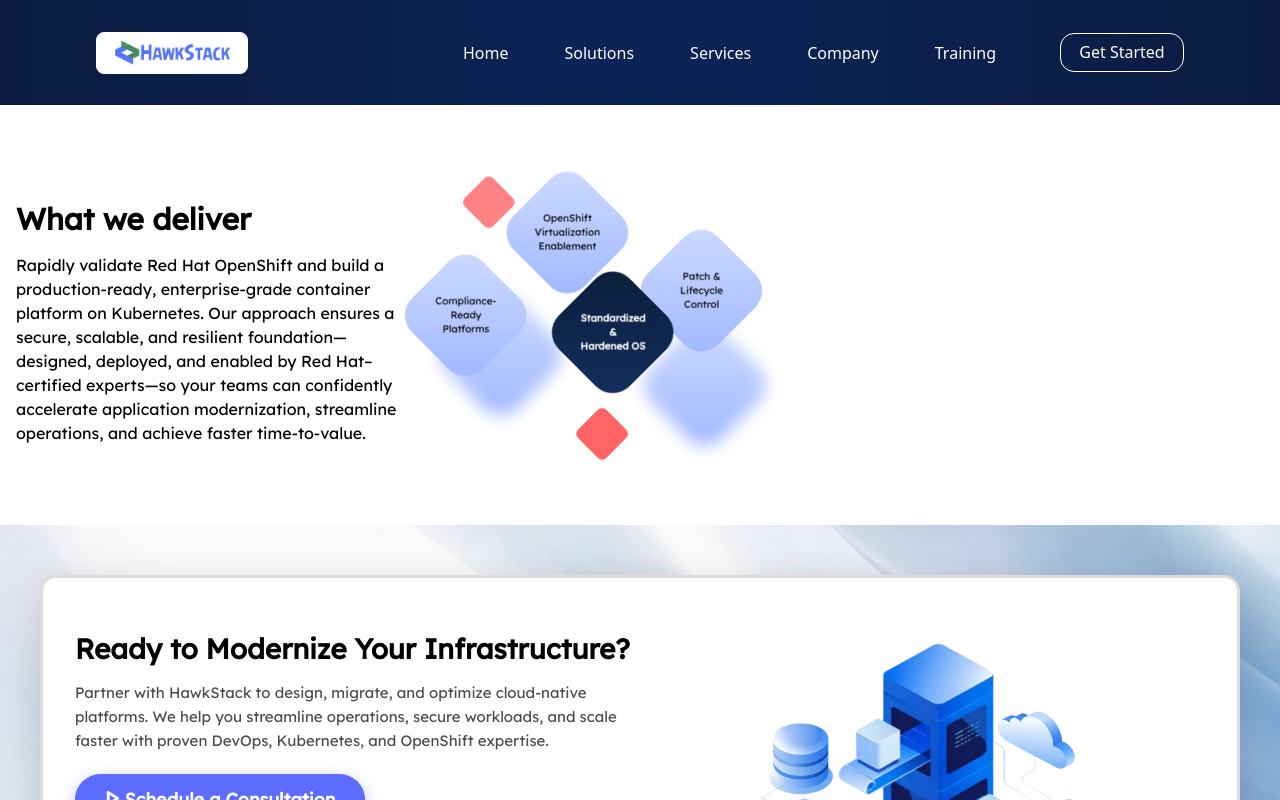
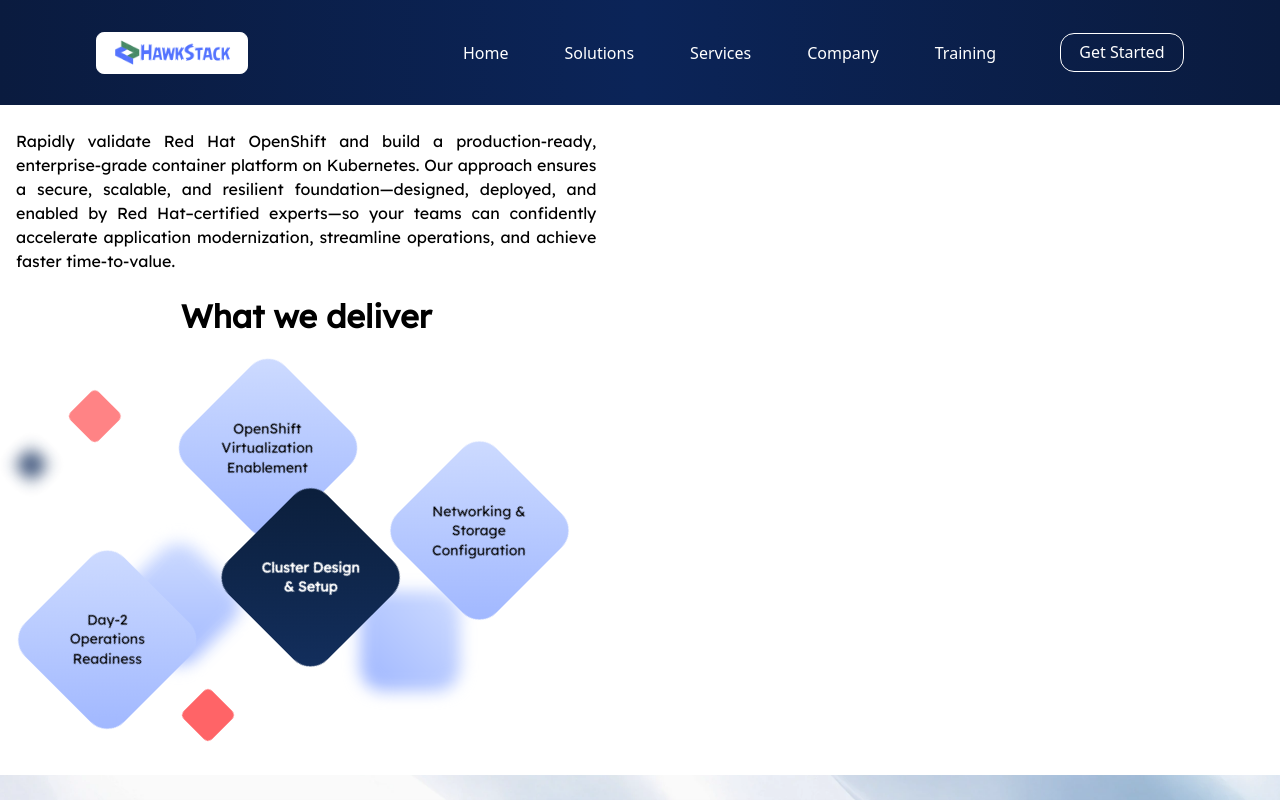
Before and after one commit to hawkstack/consulting-web, a Next.js app: page /openshift in a window 1280 px wide. Shown: the top 800 px of the page. Built offline with nearby package versions, Linux system fonts and the light colour scheme.

Commit message:
feat: added the aniamtion in globale css file and the changes in UI

```diff
--- a/app/globals.css
+++ b/app/globals.css
@@ -208,3 +208,15 @@
     transform: translateY(0);
   }
 }
+
+@keyframes floatDiagonal {
+  0% {
+    transform: translate(0, 0) rotate(45deg);
+  }
+  50% {
+    transform: translate(14px, 14px) rotate(45deg);
+  }
+  100% {
+    transform: translate(0, 0) rotate(45deg);
+  }
+}
--- a/components/openshift/WhatWeDeliver.tsx
+++ b/components/openshift/WhatWeDeliver.tsx
@@ -2,58 +2,66 @@
 
 export default function WhatWeDeliver() {
   return (
-    <section className="bg-white px-4 pt-10 font-lexend overflow-hidden">
-      {/* 🔥 NEW layout wrapper — activates ONLY at md */}
-      <div className="mx-auto max-w-7xl md:flex md:items-center md:justify-between">
-        {/* LEFT SIDE — diamonds (mobile unchanged) */}
-        <div className="mb-10 md:mb-6 ">
-          <h2 className="text-3xl font-bold text-black text-center md:text-left animate-[fadeUp_0.8s_ease-out_forwards]">
+    <section className="bg-white px-4 pt-6 md:pt-6 font-lexend overflow-hidden">
+      <div className="mx-auto max-w-7xl md:flex md:items-start md:gap-16">
+
+        {/* LEFT COLUMN */}
+        <div className="md:w-[480px] lg:w-[600px]">
+
+          {/* Title + Description */}
+          <div className="mb-8 lg:mb-15">
+                {/* Description hidden on mobile */}
+            <p className="hidden md:block  mb-1max-w-xl text-[12px] text-black text-justify lg:text-[16px]">
+              Rapidly validate Red Hat OpenShift and build a production-ready,
+              enterprise-grade container platform on Kubernetes. Our approach
+              ensures a secure, scalable, and resilient foundation—designed,
+              deployed, and enabled by Red Hat–certified experts—so your teams
+              can confidently accelerate application modernization, streamline
+              operations, and achieve faster time-to-value.
+            </p>
+            <h2 className="text-3xl mt-2 lg:mt-6 font-bold text-black text-center  animate-[fadeUp_0.8s_ease-out_forwards] lg:text-[32px]">
               What we deliver
             </h2>
 
-          <p className="hidden md:block mt-4 max-w-xl text-black">
-            Rapidly validate Red Hat OpenShift and build a production-ready,
-            enterprise-grade container platform on Kubernetes. Our approach
-            ensures a secure, scalable, and resilient foundation—designed,
-            deployed, and enabled by Red Hat–certified experts—so your teams can
-            confidently accelerate application modernization, streamline
-            operations, and achieve faster time-to-value.
-          </p>
+
           </div>
-        <div className="flex justify-center md:justify-start md:w-1/2">
+
+          {/* Diamonds */}
+          <div className="flex justify-center md:justify-start">
             <div className="relative w-full max-w-sm h-[380px]">
+
               {/* Soft background diamonds */}
               <div
-              className="absolute top-40 left-10 w-[100px] h-[100px] rotate-45 bg-gradient-to-br from-[#cfdcff] to-[#9fb6ff] rounded-3xl blur-[8px]
+                className="absolute top-40 left-10 w-[100px] h-[100px] lg:absolute lg:left-28 rotate-45 bg-gradient-to-br from-[#cfdcff] to-[#9fb6ff] rounded-3xl blur-[8px]
                 animate-[floatSlow_5s_ease-in-out_infinite]"
               />
 
               <div
-              className="absolute top-[190px] right-[39px] w-[100px] h-[100px] rotate-45 bg-gradient-to-br from-[#cfdcff] to-[#9fb6ff] rounded-3xl blur-[8px]
-              animate-[floatSlow_5s_ease-in-out_infinite_0.6s]"
+                className="absolute top-[190px] right-[39px] w-[100px] h-[100px]  lg:absolute lg:left-86 rotate-45 bg-gradient-to-br from-[#cfdcff] to-[#9fb6ff] rounded-3xl blur-[8px]
+                 animate-[floatDiagonal_5s_ease-in-out_infinite]"
               />
 
               {/* Center Dark Diamond */}
               <div
                 className="absolute inset-0 left-4 flex items-center justify-center z-30
-              animate-[fadeUp_0.8s_ease-out_forwards_0.2s]">
+                animate-[fadeUp_0.8s_ease-out_forwards_0.2s] lg:absolute lg:left-50 md:absolute md:left-6 md:top-[-10px]">
                 <div
-                className="w-[100px] h-[100px] rotate-45 bg-gradient-to-br from-[#0b1e3a] to-[#132f5e] rounded-3xl flex items-center justify-center
+                  className="w-[100px] h-[100px] lg:w-[140px]  lg:h-[140px] rotate-45 bg-gradient-to-br from-[#0b1e3a] to-[#132f5e] rounded-3xl flex items-center justify-center
                   animate-[floatSlow_10s_ease-in-out_infinite]">
-                <p className="-rotate-45 text-white text-[10px] font-semibold text-center leading-snug px-4">
-                  Standardized & <br /> Hardened OS
+                  <p className="-rotate-45 text-white text-[10px] font-semibold text-center leading-snug px-4 lg:text-[14px]">
+                   Cluster Design & Setup
                   </p>
                 </div>
               </div>
 
               {/* Top Diamond */}
               <div
-              className="absolute top-[43px] left-[152px] -translate-x-1/2 z-20
-              animate-[fadeUp_0.9s_ease-out_forwards_0.6s]">
+                className="absolute top-[43px] left-[152px]   -translate-x-1/2 z-20
+                animate-[fadeUp_0.9s_ease-out_forwards_0.6s] ">
                 <div
-                className="w-[100px] h-[100px] rotate-45 bg-gradient-to-br from-[#cfdcff] to-[#9fb6ff] rounded-3xl flex items-center justify-center
-                animate-[float_10s_ease-in-out_infinite]">
-                <p className="-rotate-45 text-black text-[10px] font-medium text-center leading-snug px-3">
+                  className="w-[100px] h-[100px] lg:w-[140px]  lg:h-[140px] rotate-45 bg-gradient-to-br from-[#cfdcff] to-[#9fb6ff] rounded-3xl flex items-center justify-center
+                  animate-[float_3s_ease-in-out_infinite] lg:absolute lg:left-[30px] lg:top-[-60px] md:absolute md:top-[-10px] md:left-[-30px]">
+                  <p className="-rotate-45 text-black text-[10px] font-medium text-center leading-snug px-3 lg:text-[14px]">
                     OpenShift
                     <br />
                     Virtualization
@@ -65,26 +73,26 @@
 
               {/* Right Diamond */}
               <div
-              className="absolute left-[236px] top-[151px] -translate-y-1/2 z-20
+                className="absolute left-[236px] top-[151px]  -translate-y-1/2 z-20
                 animate-[fadeUp_0.8s_ease-out_forwards_0.45s]">
                 <div
-                className="w-[100px] h-[100px] rotate-45 bg-gradient-to-br from-[#cfdcff] to-[#9fb6ff] rounded-3xl flex items-center justify-center
-                animate-[float_4s_ease-in-out_infinite_0.2s]">
-                <p className="-rotate-45 text-black text-[10px] font-medium text-center leading-snug px-3">
-                  Patch & Lifecycle Control
+                  className="w-[100px] h-[100px] lg:w-[140px]  lg:h-[140px]  rotate-45 bg-gradient-to-br from-[#cfdcff] to-[#9fb6ff] rounded-3xl flex items-center justify-center
+                  animate-[float_4s_ease-in-out_infinite_0.2s] lg:absolute lg:left-[152px] lg:top-[-80px] md:absolute md:left-8 md:top-[-60]">
+                  <p className="-rotate-45 text-black text-[10px] font-medium text-center leading-snug px-3 lg:text-[14px] ">
+                    Networking & Storage Configuration
                   </p>
                 </div>
               </div>
 
               {/* Left Diamond */}
               <div
-              className="absolute left-[1px] top-[46%] -translate-y-1/2 z-20
-              animate-[fadeUp_0.8s_ease-out_forwards_0.6s]">
+                className="absolute left-[1px] top-[46%]  -translate-y-1/2 z-20
+                animate-[fadeUp_0.8s_ease-out_forwards_0.6s] ">
                 <div
-                className="w-[100px] h-[100px] rotate-45 bg-gradient-to-br from-[#cfdcff] to-[#9fb6ff] rounded-3xl flex items-center justify-center
-                animate-[float_4s_ease-in-out_infinite_0.4s]">
-                <p className="-rotate-45 text-black text-[10px] font-medium text-center leading-snug px-3">
-                  Compliance-Ready Platforms
+                  className="w-[100px] h-[100px] lg:w-[140px]  lg:h-[140px] rotate-45 bg-gradient-to-br from-[#cfdcff] to-[#9fb6ff] rounded-3xl flex items-center justify-center
+                  animate-[float_3s_ease-in-out_infinite_0.2s] lg:absolute lg:left-5 lg:top-[-80] ">
+                  <p className="-rotate-45 text-black text-[10px] font-medium text-center leading-snug px-3 lg:text-[14px]">
+                    Day-2 Operations Readiness
                   </p>
                 </div>
               </div>
@@ -92,21 +100,24 @@
               {/* Accent red diamonds */}
               <div
                 className="absolute bottom-[71px] left-1/2 -translate-x-1/2 w-[40px] h-[40px] bg-red-400 rotate-45 rounded-md
-              animate-[float_3s_ease-in-out_infinite]"
+                animate-[float_3s_ease-in-out_infinite] lg:absolute lg:bottom-10 "
               />
 
               <div
                 className="absolute top-10 left-14 w-[40px] h-[40px] bg-red-400 rotate-45 rounded-md opacity-80
-              animate-[floatSlow_4s_ease-in-out_infinite]"
+                animate-[floatSlow_4s_ease-in-out_infinite] lg:absolute lg:top-1"
+              />
+
+              <div
+                className="absolute top-20 left-1 w-[25px] h-[25px] bg-[#132f5e] rotate-45 rounded-md opacity-80 blur-sm
+                animate-[floatSlow_4s_ease-in-out_infinite] lg:absolute lg:top-1 lg:absolute lg:left-0 lg:top-15 md:absolute md:top-20 md:left-[10]"
               />
             </div>
           </div>
+        </div>
 
-        {/* RIGHT SIDE — form (md only) */}
-        <div className="hidden md:flex md:w-1/2 justify-end">
-          {/* 🔽 Place your form here */}
-          {/* <YourForm /> */}
-        </div>
+        {/* RIGHT COLUMN — empty / form later */}
+        <div className="hidden md:block md:w-1/2"></div>
       </div>
     </section>
   );
```
Lines whose indentation alone changed are shown as unchanged.
